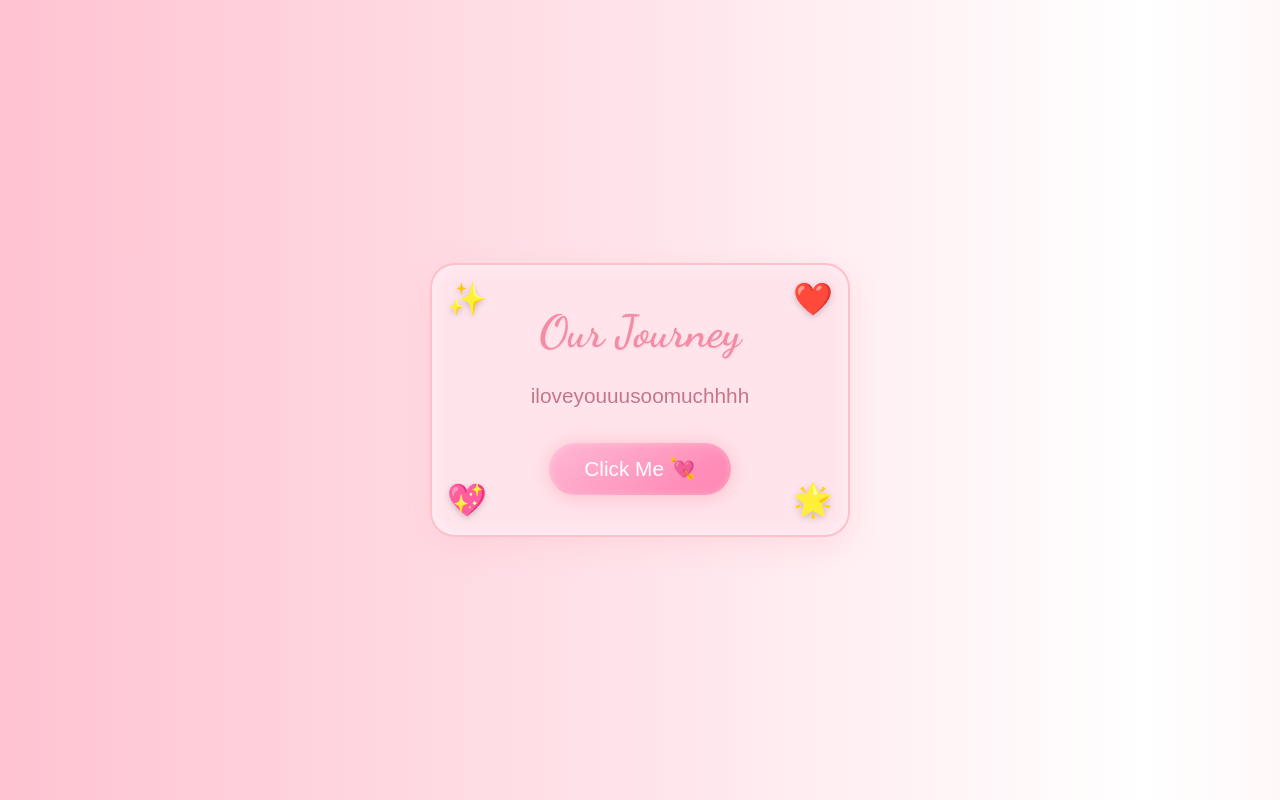
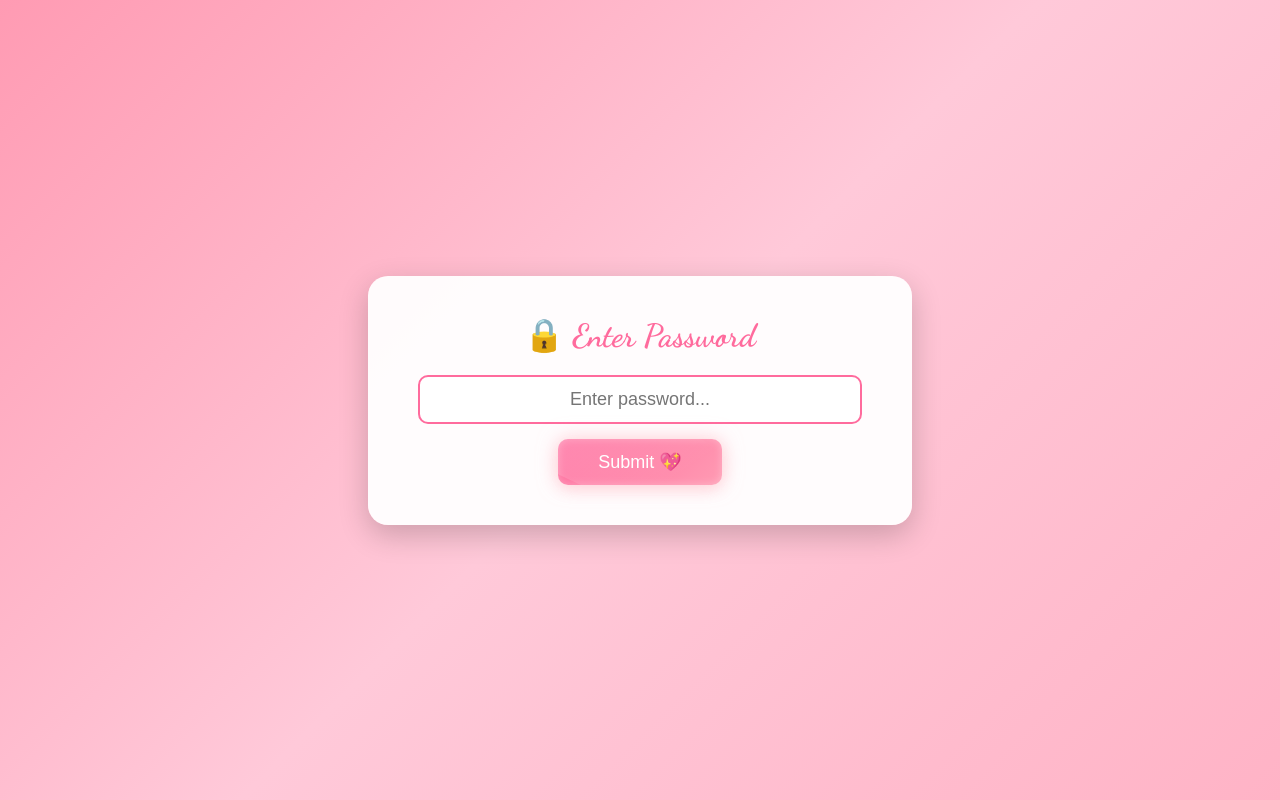
Before and after one commit to jrrddev/formybbyjidayy, a plain HTML site: page index.html in a window 1280 px wide. Drawn offline with Linux system fonts and the light colour scheme.

Commit message:
Add files via upload

```diff
--- a/index.html
+++ b/index.html
@@ -11,11 +11,23 @@
     <meta http-equiv="X-UA-Compatible" content="IE=edge">
 </head>
 <body>
-    <!-- Animated Stripes Background -->
-    <div class="stripes"></div>
+    <!-- Password Overlay -->
+    <div id="password-overlay">
+        <div class="password-box">
+            <h2>🔒 Enter Password</h2>
+            <input type="password" id="password-input" placeholder="Enter password..." />
+            <button id="password-submit">Submit 💖</button>
+            <p id="password-error" style="color: #ff6b6b; display: none; margin-top: 10px;">Incorrect password. Try again! 💕</p>
+        </div>
+    </div>
 
-    <!-- Greeting Box (Now Larger) -->
-    <div class="greeting-box">
+    <!-- Main Content (Hidden until password correct) -->
+    <div id="main-content" style="display: none;">
+        <!-- Animated Stripes Background -->
+        <div class="stripes"></div>
+
+        <!-- Greeting Box (Now Larger) -->
+        <div class="greeting-box">
         <!-- Real Emoji Decorations -->
         <div class="corner top-left">✨</div>  <!-- Sparkle emoji -->
         <div class="corner top-right">❤️</div> <!-- Red heart emoji -->
@@ -29,6 +41,9 @@
     </div>
 
     <div id="sparkle-container"></div>
+    </div>
+    <!-- End Main Content -->
+
     <script src="script.js"></script>
 
 </body>
--- a/script.js
+++ b/script.js
@@ -1,3 +1,34 @@
+// Password protection
+const PASSWORD = "100124";
+const passwordOverlay = document.getElementById("password-overlay");
+const mainContent = document.getElementById("main-content");
+const passwordInput = document.getElementById("password-input");
+const passwordSubmit = document.getElementById("password-submit");
+const passwordError = document.getElementById("password-error");
+
+function checkPassword() {
+    if (passwordInput.value === PASSWORD) {
+        passwordOverlay.style.display = "none";
+        mainContent.style.display = "block";
+        passwordError.style.display = "none";
+    } else {
+        passwordError.style.display = "block";
+        passwordInput.value = "";
+        passwordInput.focus();
+    }
+}
+
+passwordSubmit.addEventListener("click", checkPassword);
+
+passwordInput.addEventListener("keypress", function(e) {
+    if (e.key === "Enter") {
+        checkPassword();
+    }
+});
+
+// Focus on password input when page loads
+passwordInput.focus();
+
 // Array of love-themed emojis for the explosion effect
 const loveEmojis = ['❤️', '💖', '💝', '💘', '💕'];
 
--- a/style.css
+++ b/style.css
@@ -3,6 +3,85 @@
     margin: 0;
     padding: 0;
     box-sizing: border-box;
+}
+
+/* Password Overlay */
+#password-overlay {
+    position: fixed;
+    top: 0;
+    left: 0;
+    width: 100%;
+    height: 100vh;
+    background: linear-gradient(135deg, #ff9bb3, #ffc9d9, #ffb3c6);
+    display: flex;
+    justify-content: center;
+    align-items: center;
+    z-index: 9999;
+}
+
+.password-box {
+    background: rgba(255, 255, 255, 0.95);
+    padding: 40px 50px;
+    border-radius: 20px;
+    box-shadow: 0 10px 30px rgba(0, 0, 0, 0.2);
+    text-align: center;
+    animation: fadeIn 0.5s ease;
+}
+
+.password-box h2 {
+    font-family: 'Dancing Script', cursive;
+    color: #ff6b9d;
+    margin-bottom: 20px;
+    font-size: 32px;
+}
+
+#password-input {
+    width: 100%;
+    padding: 12px 20px;
+    font-size: 18px;
+    border: 2px solid #ff9bb3;
+    border-radius: 10px;
+    outline: none;
+    text-align: center;
+    font-family: 'Arial', sans-serif;
+    transition: border-color 0.3s ease;
+}
+
+#password-input:focus {
+    border-color: #ff6b9d;
+}
+
+#password-submit {
+    margin-top: 15px;
+    padding: 12px 40px;
+    font-size: 18px;
+    background: linear-gradient(135deg, #ff6b9d, #ff9bb3);
+    color: white;
+    border: none;
+    border-radius: 10px;
+    cursor: pointer;
+    font-family: 'Arial', sans-serif;
+    transition: transform 0.2s ease, box-shadow 0.2s ease;
+}
+
+#password-submit:hover {
+    transform: translateY(-2px);
+    box-shadow: 0 5px 15px rgba(255, 107, 157, 0.4);
+}
+
+#password-submit:active {
+    transform: translateY(0);
+}
+
+@keyframes fadeIn {
+    from {
+        opacity: 0;
+        transform: scale(0.9);
+    }
+    to {
+        opacity: 1;
+        transform: scale(1);
+    }
 }
 
 body {
```
